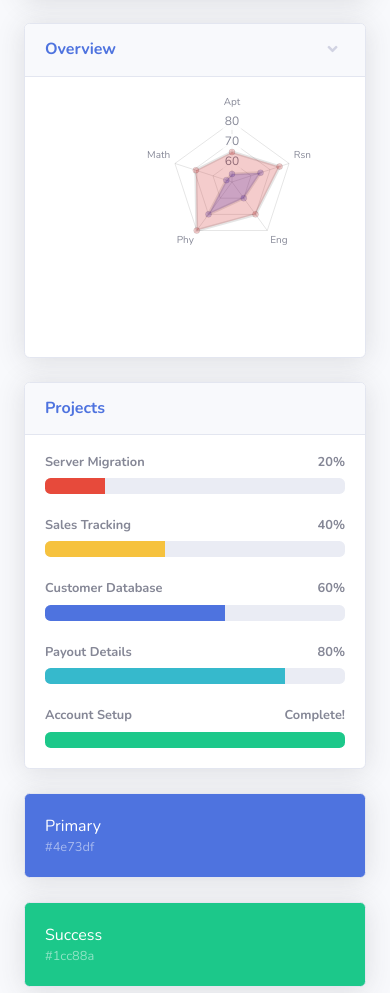
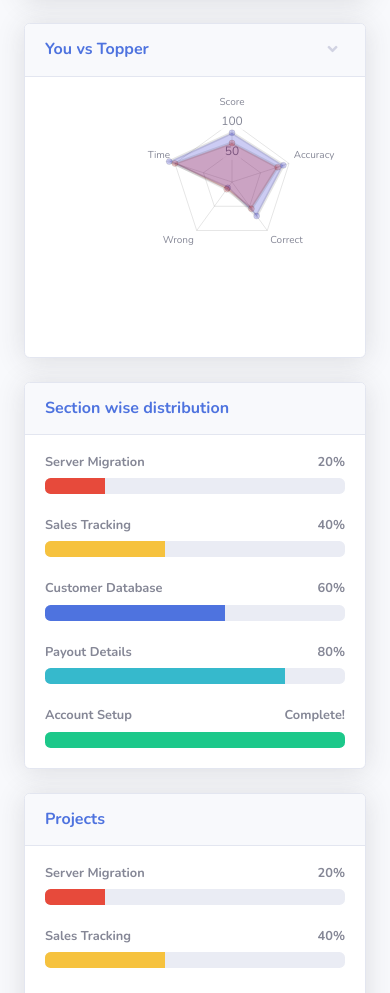
Before and after one commit to edith141/test-series-update, a website with bundled scripts: page NEW-UI/index.html in a window 390 px wide. Shown: the part 1616-2609 px from the top of the page. Built offline with nearby package versions, Linux system fonts and the light colour scheme.

Commit message:
new table row

```diff
--- a/NEW-UI/index.html
+++ b/NEW-UI/index.html
@@ -317,7 +317,7 @@
                             <div class="card shadow mb-4">
                                 <!-- Card Header - Accordion -->
                                 <a href="#collapseCardOverviewHexChart" class="d-block card-header py-3" data-toggle="collapse" role="button" aria-expanded="true" aria-controls="collapseCardOverviewHexChart">
-                                    <h6 class="m-0 font-weight-bold text-primary">Overview</h6>
+                                    <h6 class="m-0 font-weight-bold text-primary">You vs Topper</h6>
                                 </a>
                                 <!-- Card Content - Collapse -->
                                 <div class="collapse show" id="collapseCardOverviewHexChart">
@@ -343,6 +343,43 @@
                         <!--  -->
 
                     </div>
+
+                    <div class="row">
+
+                        <!-- Content Column -->
+                        <div class="col-sm-12">
+
+                            <!-- Project Card Example -->
+                            <div class="card shadow mb-4">
+                                <div class="card-header py-3">
+                                    <h6 class="m-0 font-weight-bold text-primary">Section wise distribution</h6>
+                                </div>
+                                <div class="card-body">
+                                    <h4 class="small font-weight-bold">Server Migration <span class="float-right">20%</span></h4>
+                                    <div class="progress mb-4">
+                                        <div class="progress-bar bg-danger" role="progressbar" style="width: 20%" aria-valuenow="20" aria-valuemin="0" aria-valuemax="100"></div>
+                                    </div>
+                                    <h4 class="small font-weight-bold">Sales Tracking <span class="float-right">40%</span></h4>
+                                    <div class="progress mb-4">
+                                        <div class="progress-bar bg-warning" role="progressbar" style="width: 40%" aria-valuenow="40" aria-valuemin="0" aria-valuemax="100"></div>
+                                    </div>
+                                    <h4 class="small font-weight-bold">Customer Database <span class="float-right">60%</span></h4>
+                                    <div class="progress mb-4">
+                                        <div class="progress-bar" role="progressbar" style="width: 60%" aria-valuenow="60" aria-valuemin="0" aria-valuemax="100"></div>
+                                    </div>
+                                    <h4 class="small font-weight-bold">Payout Details <span class="float-right">80%</span></h4>
+                                    <div class="progress mb-4">
+                                        <div class="progress-bar bg-info" role="progressbar" style="width: 80%" aria-valuenow="80" aria-valuemin="0" aria-valuemax="100"></div>
+                                    </div>
+                                    <h4 class="small font-weight-bold">Account Setup <span class="float-right">Complete!</span></h4>
+                                    <div class="progress">
+                                        <div class="progress-bar bg-success" role="progressbar" style="width: 100%" aria-valuenow="100" aria-valuemin="0" aria-valuemax="100"></div>
+                                    </div>
+                                </div>
+                            </div>
+                        </div>
+                    </div>
+
 
                     <!-- Content Row -->
                     <div class="row">
--- a/NEW-UI/js/demo/chart-hex-demo.js
+++ b/NEW-UI/js/demo/chart-hex-demo.js
@@ -6,15 +6,15 @@ Chart.defaults.global.defaultFontColor = '#858796';
 var marksCanvas = document.getElementById("marksChart");
 
 var marksData = {
-    labels: ["Apt", "Rsn", "Eng", "Phy", "Math"],
+    labels: ["Score", "Accuracy", "Correct", "Wrong", "Time"],
     datasets: [{
         label: "Student A",
         backgroundColor: "rgba(200,0,0,0.2)",
-        data: [65, 75, 70, 80, 69]
+        data: [65, 80, 55, 15, 100]
     }, {
         label: "Student B",
         backgroundColor: "rgba(0,0,200,0.2)",
-        data: [54, 65, 60, 70, 53]
+        data: [82, 90, 70, 12, 110]
     }]
 };
 
@@ -23,6 +23,13 @@ var radarChart = new Chart(marksCanvas, {
     type: 'radar',
     data: marksData,
     options: {
+        scale: {
+            ticks: {
+                beginAtZero: true,
+                min: 0,
+                max: 100
+            }
+        },
         maintainAspectRatio: false,
         tooltips: {
             backgroundColor: "rgb(255,255,255)",
```
